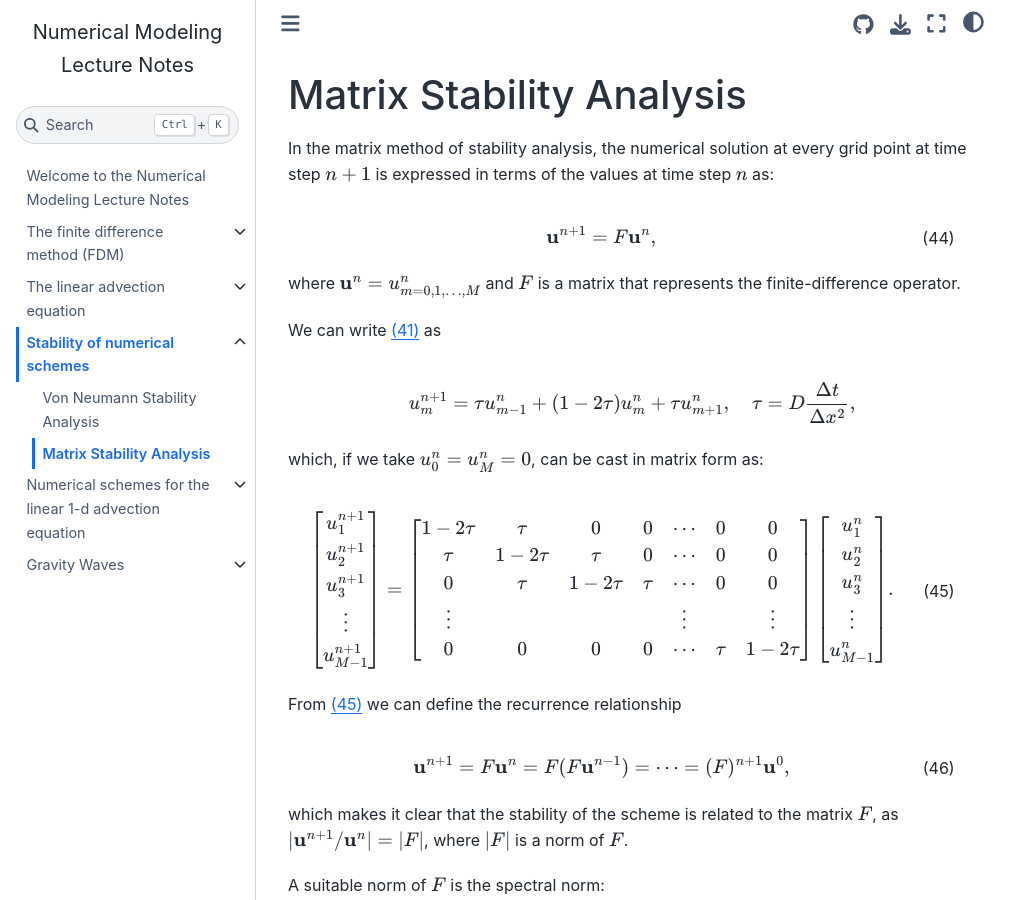
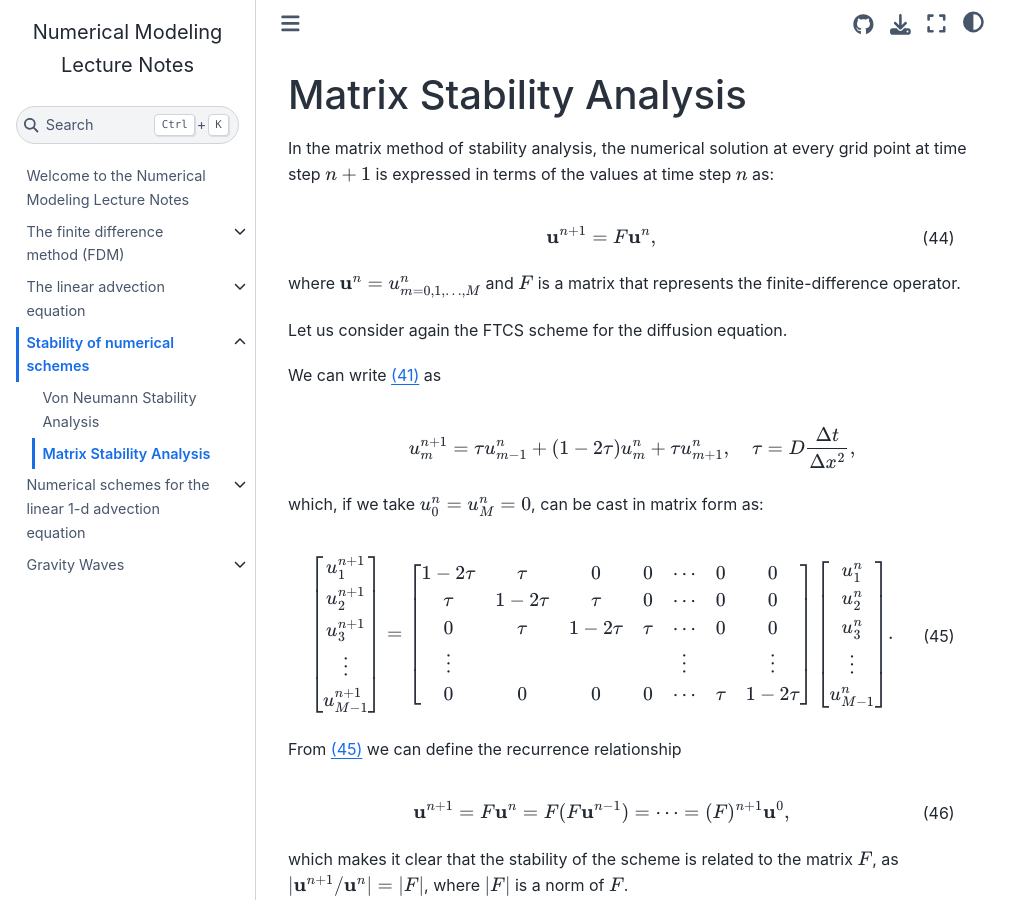
Before and after one commit to joaobuibergen/numerical-modeling-book, a Jupyter Book: the page built from NumericalStability/matrixStability.md, in a window 1280 px wide and 900 px high. Shown: the whole window, without its empty margins (0-1031 px from the left). Built offline with Jupyter Book 1.0.4 settings and Sphinx 7.4.7 and the Sphinx Book theme 1.1.4, drawn with Linux system fonts in a browser that asks for light colours; pages that are not in the unit, such as notebooks, are missing from menus.

Commit message:
Update NumericalStability/matrixStability.md

```diff
--- a/NumericalStability/matrixStability.md
+++ b/NumericalStability/matrixStability.md
@@ -7,6 +7,8 @@ $$
 $$ (eq:matrixStability)
 
 where $\mathbf{u}^{n}=u_{m=0,1,\dotsc,M}^n$ and $F$ is a matrix that represents the finite-difference operator.
+
+Let us consider again the FTCS scheme for the diffusion equation.
 
 We can write {eq}`eq:FtcsDiffusion` as
 
```
